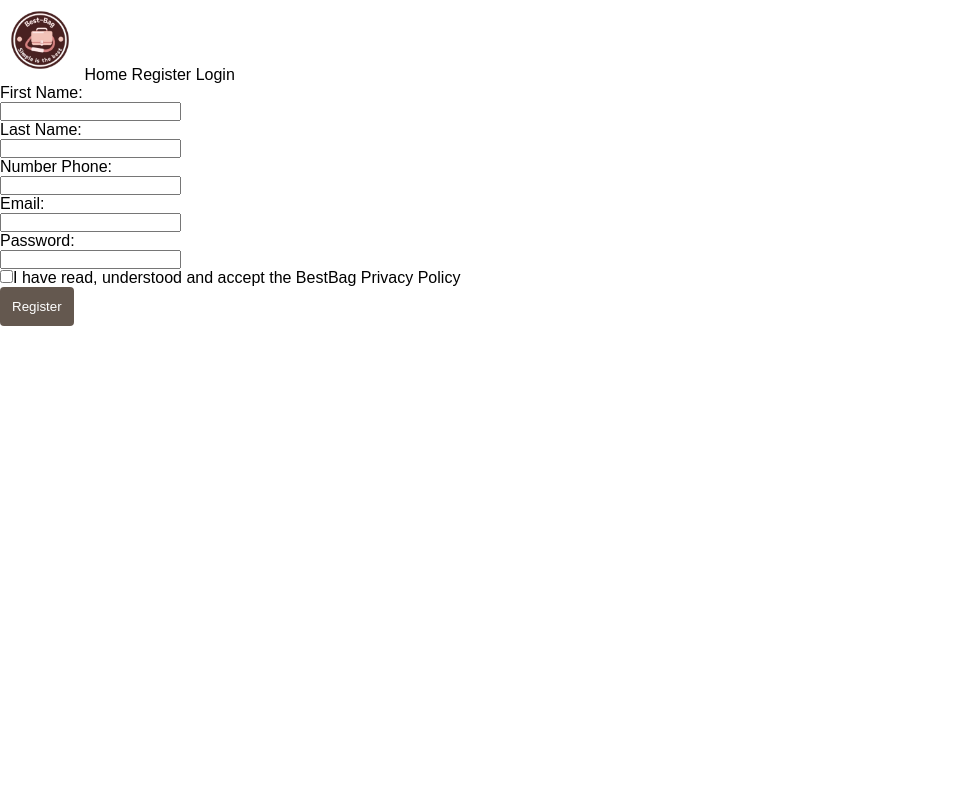
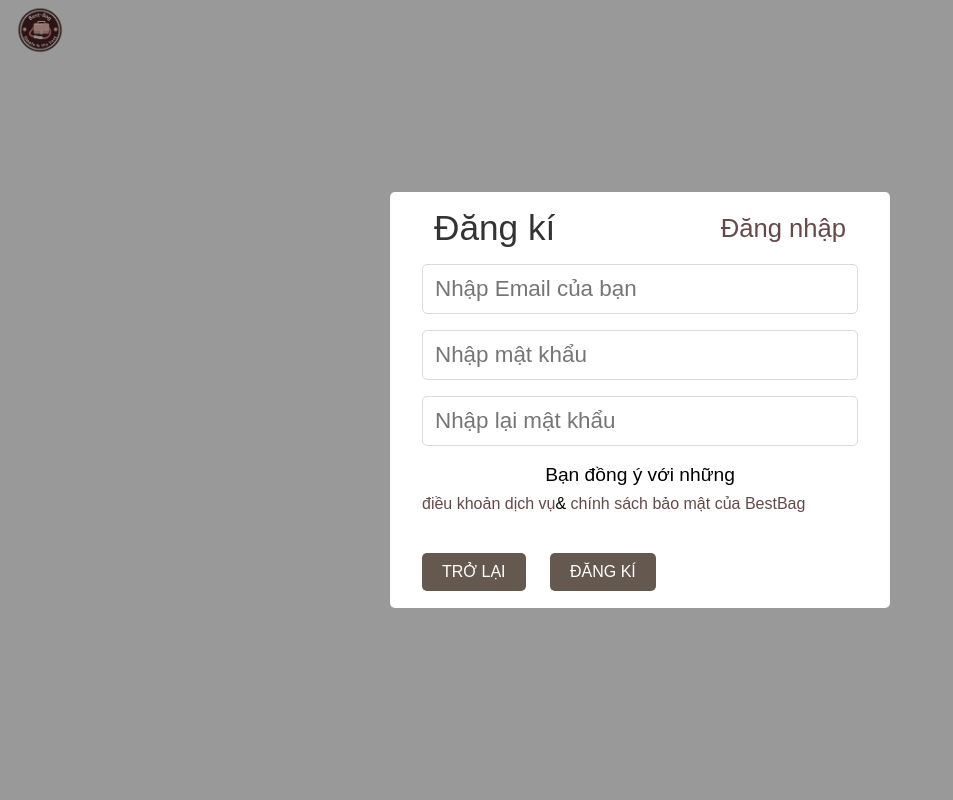
Before and after one commit to Zung22H/Project_Web_Balo, a PHP site: page /form_register.html in a window 1280 px wide. Shown: the whole page, without its empty margins (0-953 px from the left). Run offline with PHP 8.4, Linux system fonts and the light colour scheme.

Commit message:
sua lai form-log& form-res

```diff
--- a/form_register.html
+++ b/form_register.html
@@ -5,40 +5,52 @@
     <meta name="viewport" content="width=device-width, initial-scale=1.0">
     <title>Best Bag</title>
     <link rel="stylesheet" href="style/home.css">
+
 </head>
 <body>
-    <img src="img/logo.jpg" width="80" height="80">
-    <a href="home.html"> Home</a>
-    <a href="form_register.html">Register</a>
-    <a href="form_login.html"> Login</a>
+    <div class="logo">
+        <img src="img/logo.jpg" width="80px" height="80px">
+    </div>
+
+
     <form>
-        <div>
-            <label for="fname">First Name:</label><br>
-            <input id="fname" name="fname" type="text" required><br>
+        <!--Modal Layout -->
+        <div class="modal">
+            <div class="modal__overlay"></div>
+            <div class="modal__body">
+                <!--Authen form-->
+                <div class="auth-form">
+                    <div class="auth-form__container">
+                        <div class="auth-form__header">
+                            <h3 class="auth-form__heading">Đăng kí</h3>
+                            <a href="form_login.html"><span class="auth-form__switch-btn">Đăng nhập</span></a>
                         </div>
-        <div>
-            <label for="lname">Last Name:</label><br>
-            <input id="lname" name="lname" type="text" required><br>
+                        <div class="auth-form__form">
+                            <div class="auth-form__group">
+                                <input type="text" class="auth-form__input" placeholder="Nhập Email của bạn">
                             </div>
-        <div>
-            <label for="phone">Number Phone:</label><br>
-            <input type="tel" name="phone" id="phone"  maxlength="11" required>
+                            <div class="auth-form__group">
+                                <input type="text" class="auth-form__input" placeholder="Nhập mật khẩu">
                             </div>
-        <div>
-            <label for="email">Email:</label><br>
-            <input type="text" name="email" id="email" required><br>
+                            <div class="auth-form__group">
+                                <input type="text" class="auth-form__input" placeholder="Nhập lại mật khẩu">
                             </div>
-        <div>
-            <label for="pass">Password:</label><br>
-            <input type="text" name="password" id="pass" maxlength="20" required><br>
                         </div>
-        <div>
-            <label><input type="checkbox" name="privacy">I have read, understood and accept the BestBag Privacy Policy</label>
+                        <div class="auth-form__aside">
+                            <p class="auth-form__policy-text">Bạn đồng ý với những</p>
+                            <a href="#" class="auth-form__text-link">điều khoản dịch vụ</a>&
+                            <a href="#" class="auth-form__text-link">chính sách bảo mật của BestBag</a>
                         </div>
-        <div>
-            <button>
-                Register
-            </button>
+
+                        <div class="auth-form__controls">
+                            <a href="home.html" class="button-log-res">TRỞ LẠI</a>
+
+                            <a href="form_login.html" class="button-log-res">ĐĂNG KÍ</a>
+
+                        </div>
+                    </div>
+                </div>
+            </div>
         </div>
 
     </form>
--- a/home.html
+++ b/home.html
@@ -39,7 +39,7 @@
         <li>
             <button onclick="goToCart()">Giỏ hàng</button>
         </li>
-        <li><button onclick="goToAccount()">Tài khoản</button></li>
+        <li><a href="form_register.html"><button >Tài khoản</button></a></li>
 
         <script src="home.js"></script>
     </div>
@@ -83,6 +83,7 @@ Mọi thắc mác xin liên hệ qua email:<b>2251120408@ut.edu.vn </b>  </p>
     BestBag All rights reserved
 </div>
 </footer>
+
 </body>
 <SCript>
     const imgPosition = document.querySelectorAll(".aspect-ratio-169 img");
--- a/home.js
+++ b/home.js
@@ -31,9 +31,12 @@ function searchfunction() {
     }
 }
 
+
+
 function goToAccount() {
     // Logic to go to the account page
-    alert('Going to Account Page!');
+
+    window.location.href = 'form_login.html';
     // You can replace the above line with actual navigation logic like:
     // window.location.href = 'account.html';
 }
--- a/style/home.css
+++ b/style/home.css
@@ -115,6 +115,28 @@ header:hover {
   background-color: #c48b3a51;
 }
 
+
+.button-log-res {
+  display: inline-block;
+  padding: 10px 20px;
+  font-size: 16px;
+  color: #fff;
+  background-color: rgba(47, 30, 18, 0.741);
+  border: none;
+  border-radius: 5px;
+  text-align: center;
+  text-decoration: none;
+  cursor: pointer;
+  transition: background-color 0.3s;
+  margin-right: 20px;
+  margin-top:40px;
+}
+
+.button-log-res:hover {
+  background-color: #c48b3a51;
+}
+
+
 #searchResults {
   margin-top: 20px;
 }
@@ -220,3 +242,94 @@ header:hover {
   font-style: italic;
   font-weight: bolder;
 }
+
+/*Modal*/
+.modal {
+  position: fixed;
+  top: 0;
+  right: 0;
+  bottom: 0;
+  left: 0;
+  display: flex;
+}
+
+.modal__overlay {
+  position: absolute;
+  width: 100%;
+  height: 100%;
+  background-color: rgba(0,0, 0, 0.4);
+}
+
+.modal__body {
+
+  background-color: white;
+  margin: auto;
+  z-index: 1;
+  border-radius: 5px;
+
+}
+
+.auth-form {
+  width: 500px;
+  height: 400px;
+}
+
+.auth-form__container{
+  padding: 0 32px ;
+}
+
+.auth-form__header {
+  display: flex;
+  align-items: center;
+  justify-content: space-between;
+  padding: 0 12px;
+  margin-top: 16px;
+}
+
+.auth-form__heading {
+  font-size: 2.2rem;
+  font-weight: 400;
+  color: #333;
+}
+
+.auth-form__switch-btn {
+  font-size: 1.6rem;
+  color: #472525d5;
+  font-weight: 400;
+  cursor: pointer;
+}
+
+.auth-form__switch-btn:hover{
+  color: #902a2a;
+}
+
+.auth-form__input {
+  width: 100% ;
+  height:50px;
+  margin-top: 16px;
+  padding: 0 12px;
+  font-size: 1.4rem ;
+  border: 1px solid #dbdbdb;
+  border-radius: 5px;
+  outline: none;
+}
+
+.auth-form__input:focus {
+  border-color: #777;
+}
+
+.auth-form__aside {
+  margin-top: 10px;
+}
+
+.auth-form__policy-text {
+  font-size: 1.2rem;
+  line-height: 1.8rem;
+  text-align: center;
+  padding: 5px 12px;
+}
+.auth-form__text-link {
+  text-decoration: none;
+  color: #472525d5 ;
+
+}
```
Also changed, not shown: form_login.html (+40 -22 lines). Lines whose indentation alone changed are shown as unchanged.
